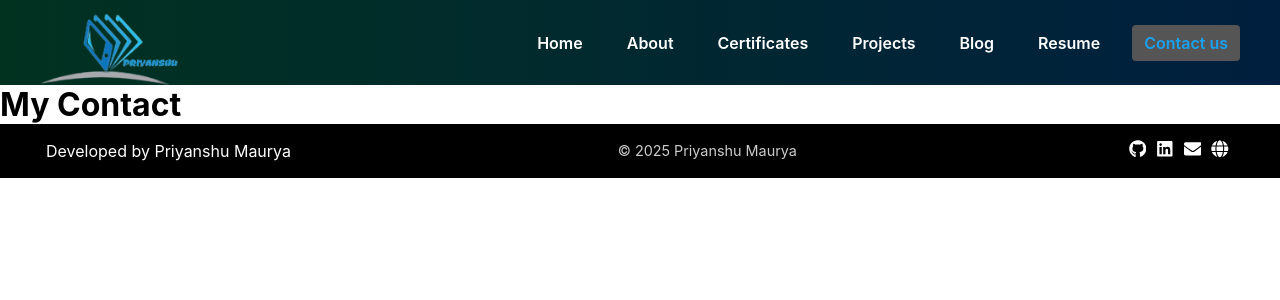
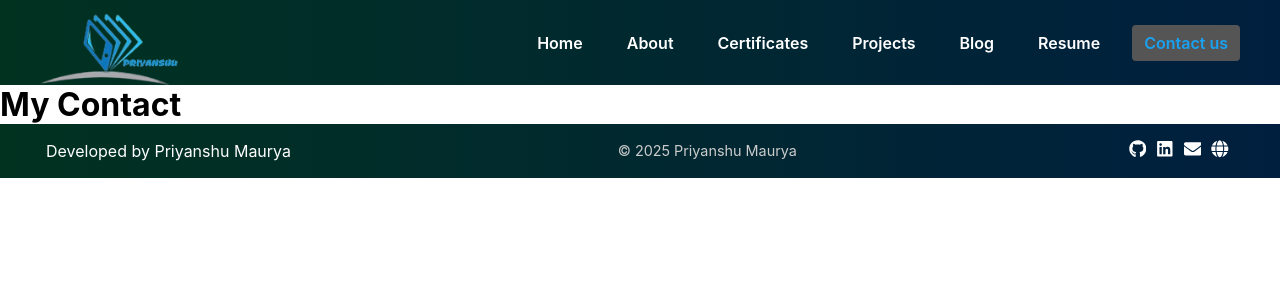
Before and after one commit to satyasaadhika/priyanshu-portfolio, a React (Create React App) app: page /Contact in a window 1280 px wide. Shown: the top 300 px of the page. Built offline with nearby package versions, Linux system fonts and the light colour scheme.

Commit message:
Update footer background

```diff
--- a/src/Components/Footer/Footer.css
+++ b/src/Components/Footer/Footer.css
@@ -1,5 +1,5 @@
 .footer {
-  background: #000000;
+  background: linear-gradient(to right, #013220, #001f3f);
   color: #fff;
   padding: 1rem;
 }
```
